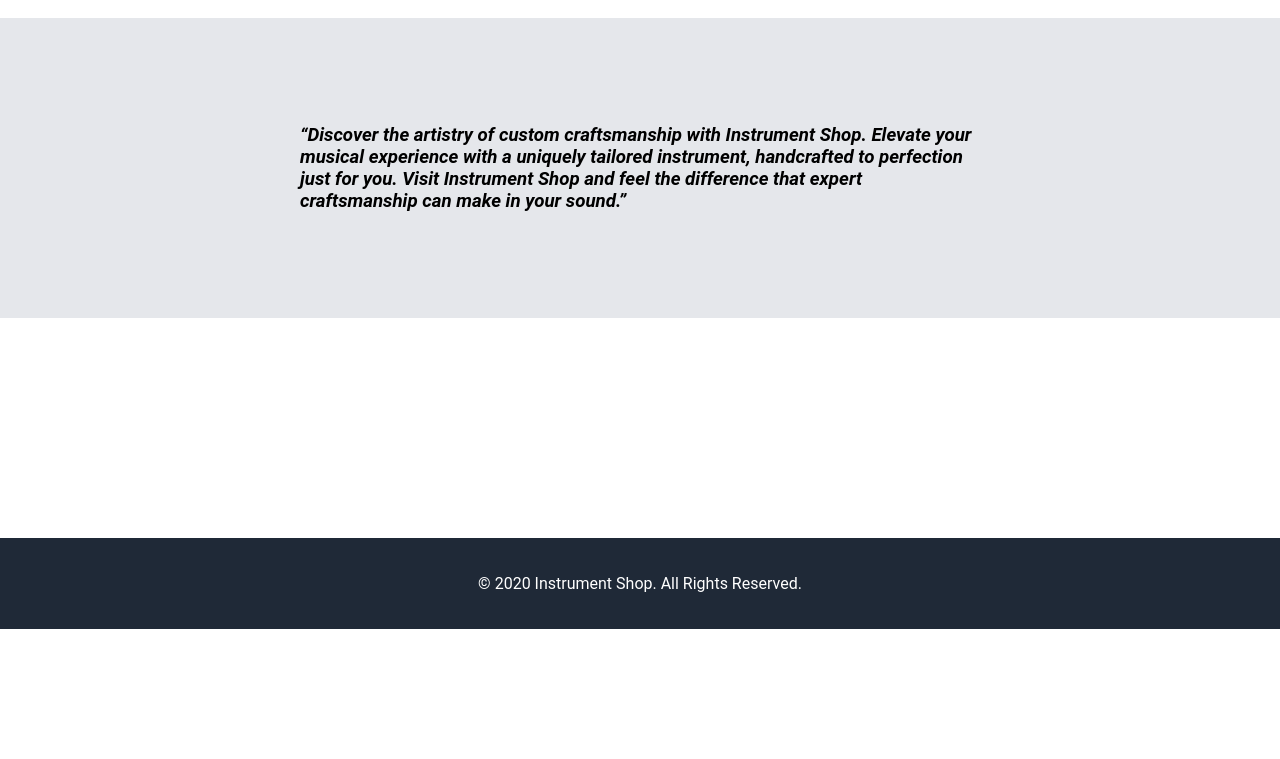
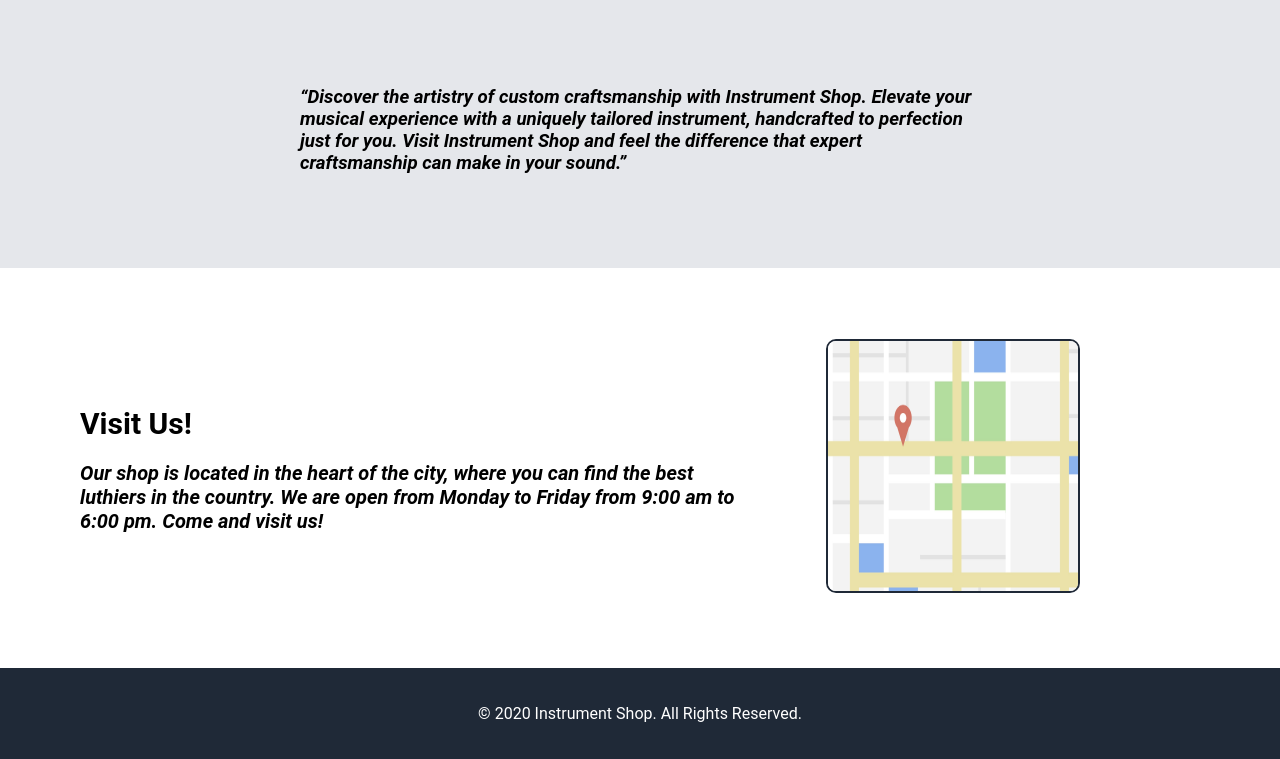
Before and after one commit to 4rn4u/landingPageSimple, a plain HTML site: page index.html in a window 1280 px wide. Shown: the part 811-1570 px from the top of the page. Before the commit the page ends 1440 px from the top, so only its background shows below. Drawn offline with Linux system fonts and the light colour scheme.

Commit message:
finished

```diff
--- a/index.html
+++ b/index.html
@@ -43,8 +43,12 @@
     </div>
 
     <div class="container4">
-        <div class="">
-            <h1>hello</h1>
+        <div class="content4">
+            <h1 id="visit">Visit Us!</h1>
+            <h2 id="shop">Our shop is located in the heart of the city, where you can find the best luthiers in the country. We are open from Monday to Friday from 9:00 am to 6:00 pm. Come and visit us!</h2>
+        </div>
+        <div class="4content1">
+            <img id="ubic" src="assets/ubication.jpg">
         </div>
     </div>
 
--- a/style.css
+++ b/style.css
@@ -111,7 +111,7 @@ h1 {
     flex: 1;
     justify-content: center;
     align-items: center;
-    height: 300px;
+    height: 275px;
     background-color: white;
 }
 
@@ -130,7 +130,7 @@ h1 {
     display: flex;
     justify-content: center;
     align-items: center;
-    height: 300px;
+    height: 275px;
     background-color: #E5E7EB;
 }
 
@@ -143,7 +143,35 @@ h3 {
 
 .container4{
     background-color: white;
-    height: 200px;
+    height: 400px;
+    display: flex;
+    align-items: center;
+    justify-content: center;
+}
+
+#ubic {
+    width: 250px;
+    height: 250px;
+    margin-right: 200px;
+    border-radius: 10px;
+    border: 2px solid #1F2937;
+}
+
+.content4 {
+    margin: 60px;
+    padding: 20px;
+}
+
+#visit {
+    color: black;
+    font-style: bold;
+    font-size: 30px
+}
+
+#shop {
+    color: black;
+    font-style: italic;
+    font-size: 20px
 }
 
 .footer {
```
